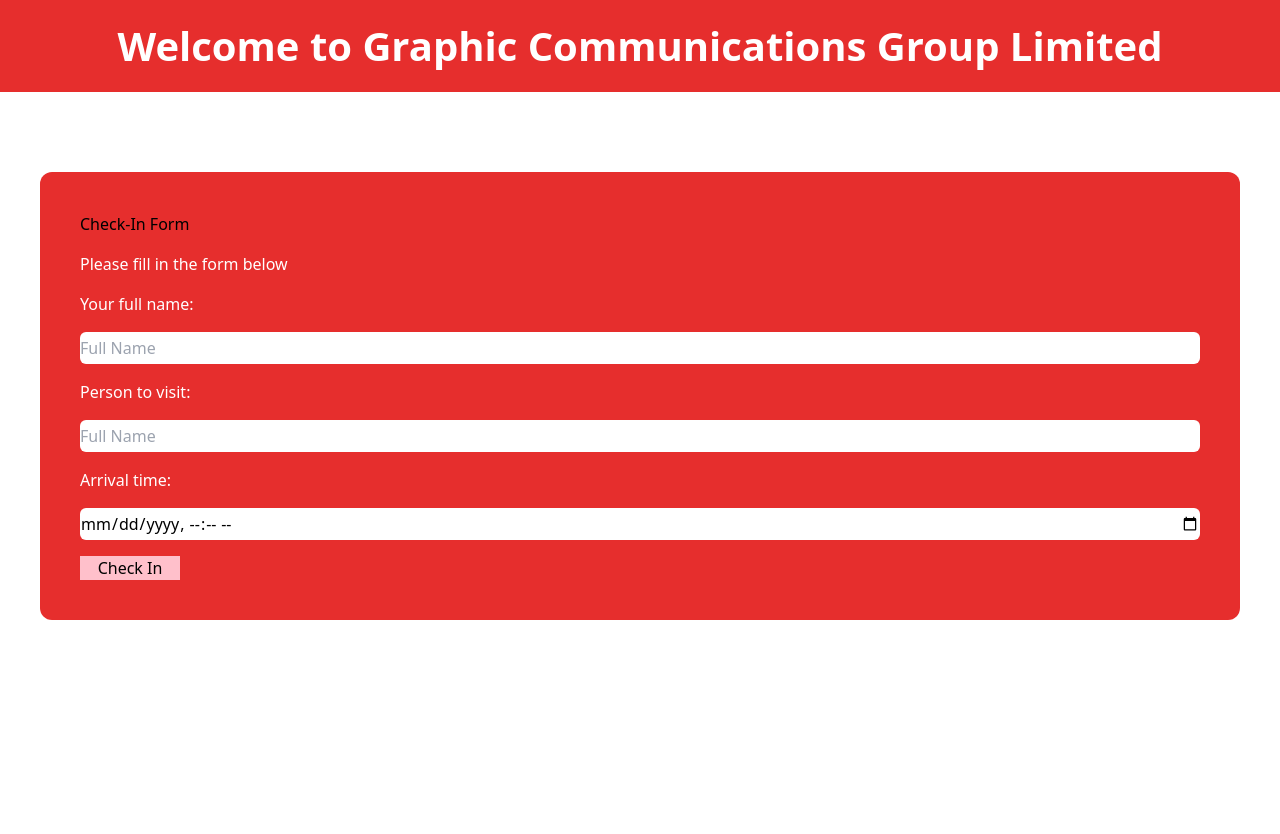
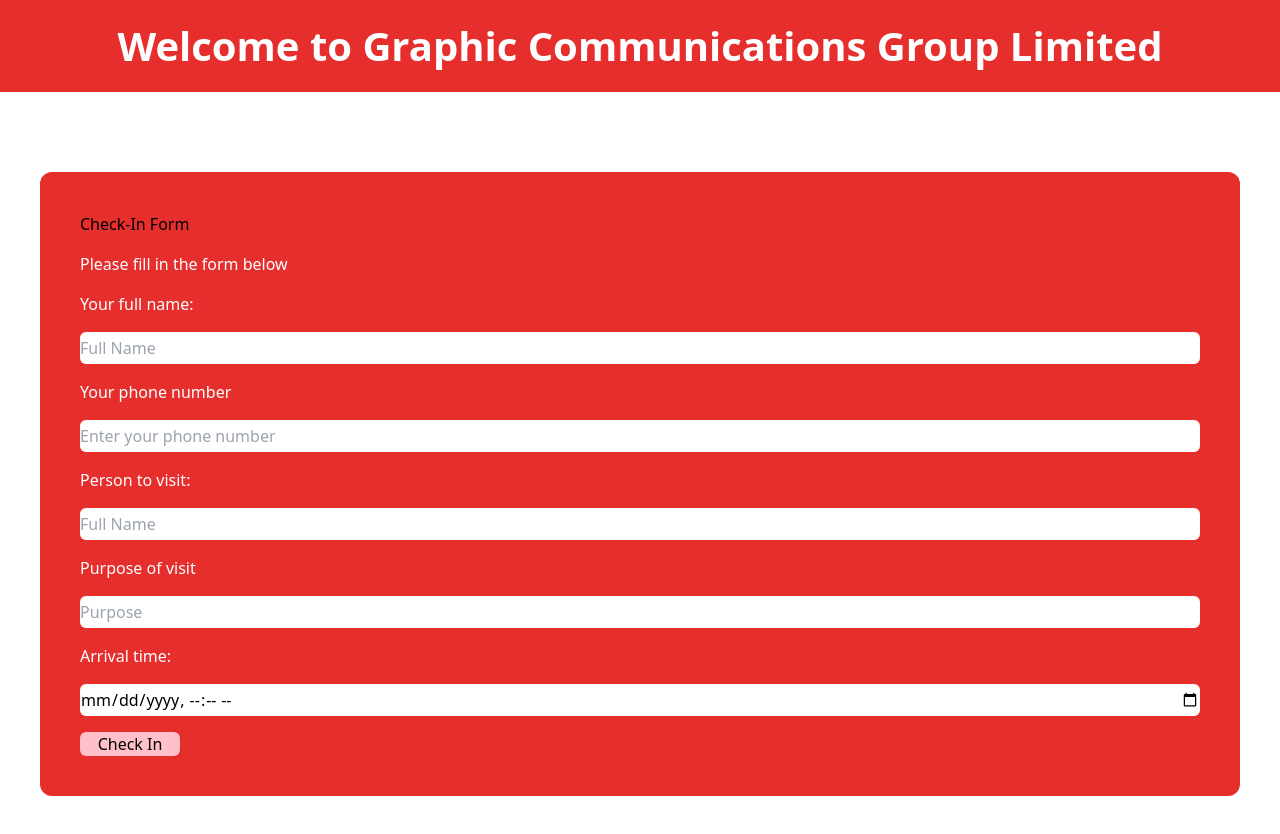
Before and after one commit to StaeyKay/visitormanagement-app, a React (Vite) app: page /checkin in a window 1280 px wide. Before the commit the page ends 800 px from the top, so only its background shows below. Built offline with nearby package versions, Linux system fonts and the light colour scheme.

Commit message:
Created a utils.js file

```diff
--- a/src/pages/checkin.jsx
+++ b/src/pages/checkin.jsx
@@ -1,16 +1,33 @@
+import { saveVisitors } from "@/utils";
 import React, { useState } from "react";
 
 const Checkin = () => {
   const [visitorName, setVisitorName] = useState("");
   const [employeeName, setEmployeeName] = useState("");
   const [time, setTime] = useState();
+  const [phone, setPhone] = useState("");
+  const [purpose, setPurpose] = useState("");
 
-  const handleForm = (e) => {
+  const handleForm = async (e) => {
     e.preventDefault();
-    console.log(visitorName);
-    console.log(employeeName);
-    console.log(time);
-    resetForm();
+
+    try {
+      const visitorData = {
+        visitorName: visitorName,
+        employeeName: employeeName,
+        phoneNumber: phone,
+        purposeOfVisit: purpose,
+        arrivalTime: time,
+      };
+      console.log(visitorName);
+      console.log(employeeName);
+      console.log(time);
+
+      const visitor = await saveVisitors(visitorData);
+      resetForm();
+    } catch (error) {
+      console.log(error);
+    }
   };
 
   const resetForm = () => {
@@ -43,6 +60,16 @@ const Checkin = () => {
               value={visitorName}
             />
             <label htmlFor="" className="text-white">
+              Your phone number
+            </label>
+            <input
+              className="rounded-md h-8"
+              type="text"
+              placeholder="Enter your phone number"
+              onChange={(e) => setPhone(e.target.value)}
+              value={phone}
+            />
+            <label htmlFor="" className="text-white">
               Person to visit:
             </label>
             <input
@@ -53,6 +80,16 @@ const Checkin = () => {
               value={employeeName}
             />
             <label htmlFor="" className="text-white">
+              Purpose of visit
+            </label>
+            <input
+              className="rounded-md h-8"
+              type="text"
+              placeholder="Purpose"
+              onChange={(e) => setPurpose(e.target.value)}
+              value={purpose}
+            />
+            <label htmlFor="" className="text-white">
               Arrival time:
             </label>
             <input
@@ -61,7 +98,9 @@ const Checkin = () => {
               onChange={(e) => setTime(e.target.value)}
               value={time}
             />
-            <button className="bg-[#ffc0cbff] w-[100px]">Check In</button>
+            <button className="bg-[#ffc0cbff] w-[100px] rounded-md">
+              Check In
+            </button>
           </form>
         </div>
       </div>
--- /dev/null
+++ b/src/utils.js
@@ -0,0 +1,12 @@
+const BASE_URL = "http://localhost:5060/api/v1";
+
+// Add visitors endpoint integration
+export async function saveVisitors(visitor) {
+  const visitorResponse = await fetch(`${BASE_URL}/visitors`, {
+    method: "POST",
+    body: JSON.stringify(visitor),
+  });
+
+  const response = await visitorResponse.json();
+  return response;
+}
```
